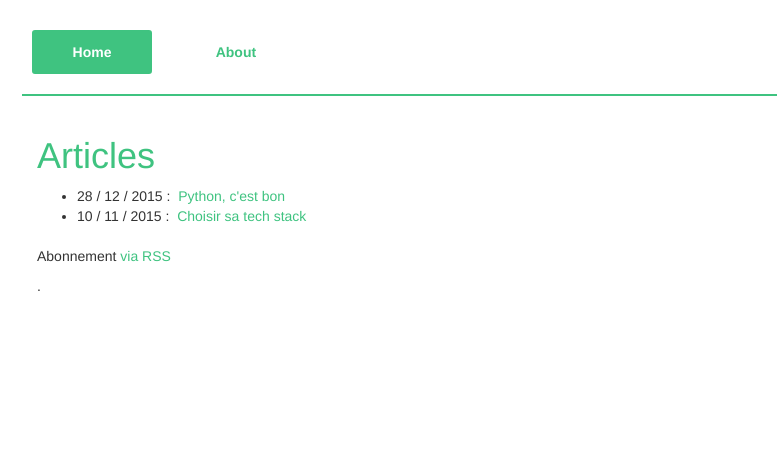
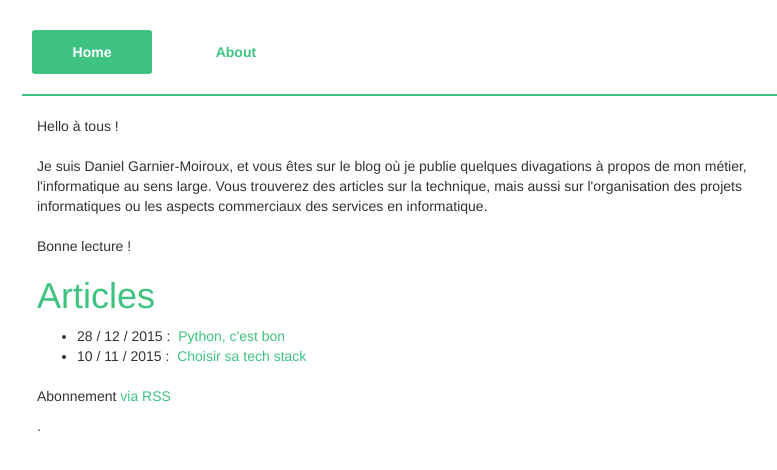
Before and after one commit to Kehrlann/kehrlann.github.io, a Jekyll site: the page built from index.html, in a window 1280 px wide. Shown: the top 470 px of the page, without its empty margins (228-1005 px from the left). Built offline with Jekyll 4.4.1, drawn with Linux system fonts in a browser that asks for light colours.

Commit message:
Modif page d'accueil et about ; début de l'article sur les libs python.

```diff
--- a/index.html
+++ b/index.html
@@ -4,6 +4,19 @@ type: home
 ---
 
 <div class="col-md-12">
+    <p>
+        Hello à tous !
+        <br>
+        <br>
+        Je suis Daniel Garnier-Moiroux, et vous êtes sur le blog où je publie
+        quelques divagations à propos de mon métier, l'informatique au sens
+        large. Vous trouverez des articles sur la technique, mais aussi sur
+        l'organisation des projets informatiques ou les aspects commerciaux
+        des services en informatique.
+        <br>
+        <br>
+        Bonne lecture !
+    </p>
 
     <h1>Articles</h1>
 
```
Also changed, not shown: _drafts/2016-02-25-librairies-python.md (+17 -4 lines), about.md (+6 -3 lines).
